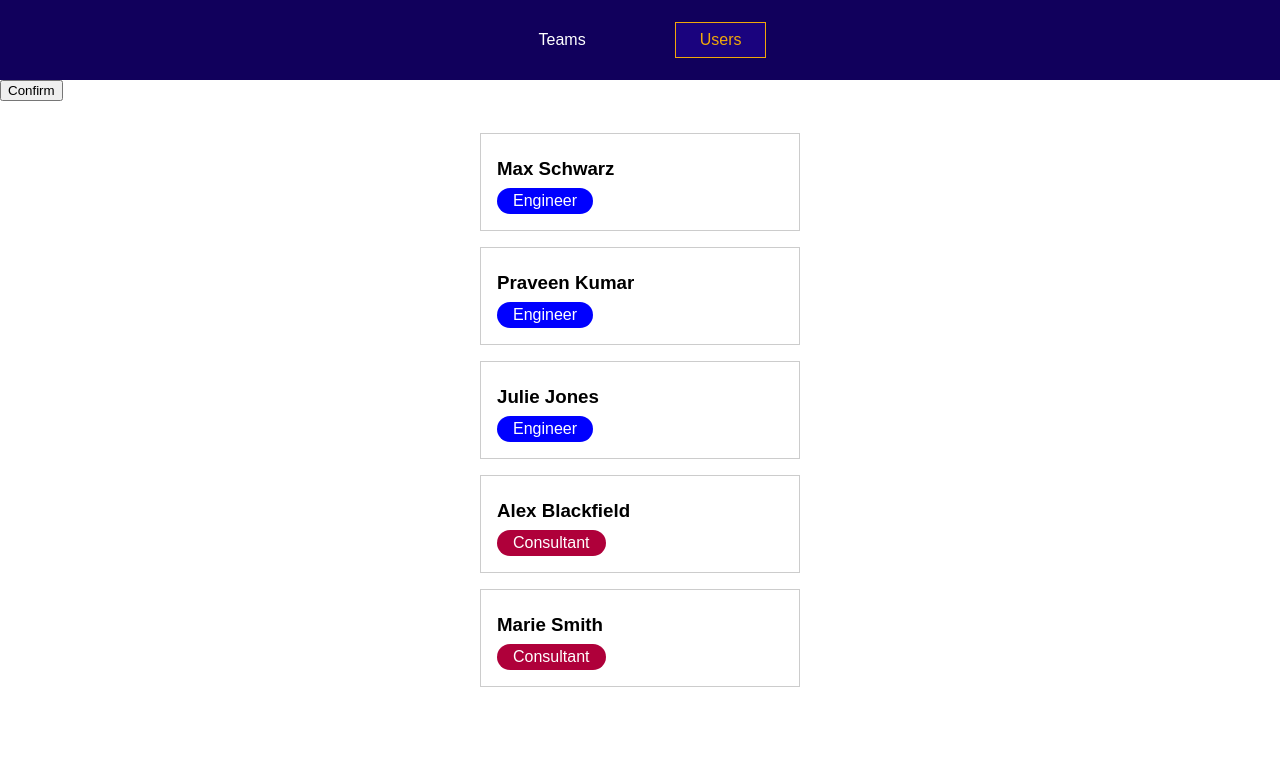
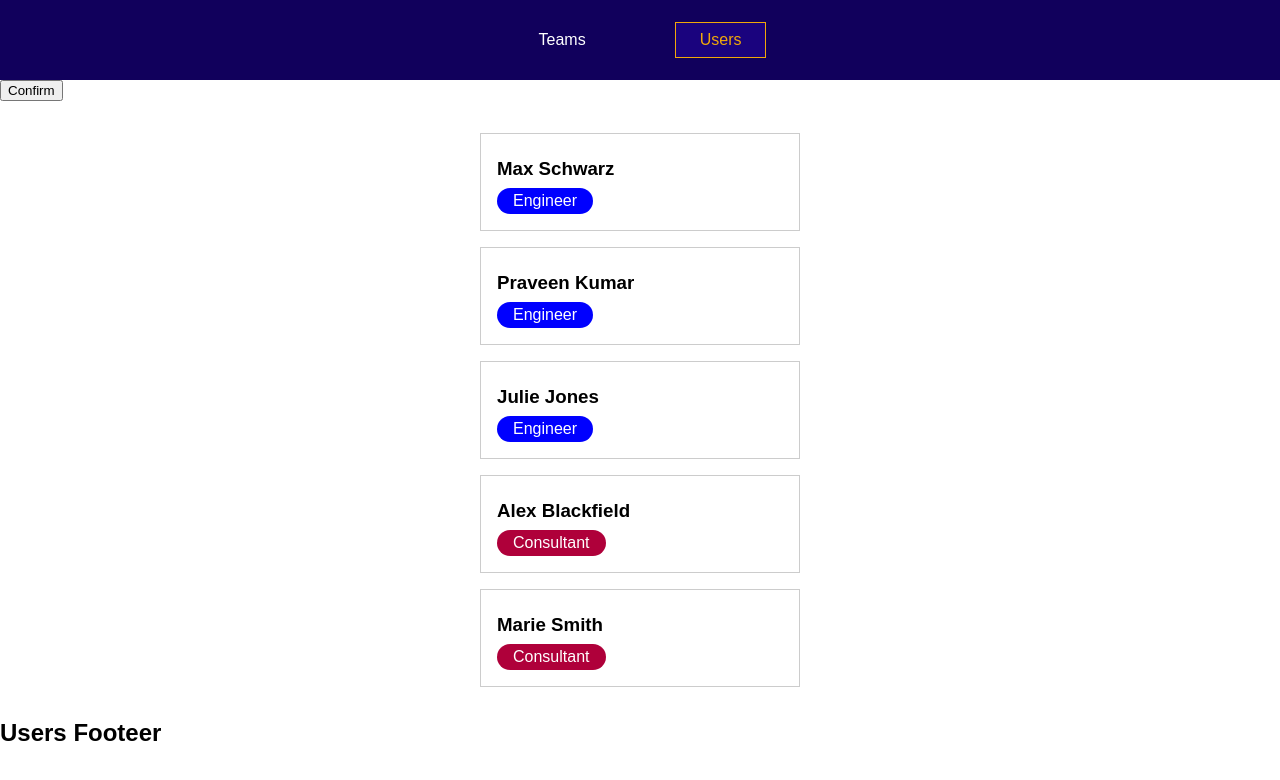
Before and after one commit to SohilaArafa/VueUd, a Vue app in the folder section13/: page /users in a window 1280 px wide. Shown: the top 780 px of the page. Built offline with nearby package versions, Linux system fonts and the light colour scheme.

Commit message:
multiple routing views

```diff
--- a/section13/src/App.vue
+++ b/section13/src/App.vue
@@ -4,6 +4,9 @@
   <main>
     <router-view></router-view>
   </main>
+  <footer>
+    <router-view name="footer" ></router-view>
+  </footer>
 </div>
 </template>
 
--- /dev/null
+++ b/section13/src/components/teams/TeamsFooter.vue
@@ -0,0 +1,3 @@
+<template>
+    <h2>Team Footeer</h2>
+</template>
--- /dev/null
+++ b/section13/src/components/users/UsersFooter.vue
@@ -0,0 +1,3 @@
+<template>
+    <h2>Users Footeer</h2>
+</template>
--- a/section13/src/main.js
+++ b/section13/src/main.js
@@ -5,6 +5,9 @@
 import UsersList from './components/users/UsersList.vue'
 import TeamMembers from './components/teams/TeamMembers.vue'
 import NotFound from './components/nav/NotFound.vue'
+import TeamsFooter from './components/teams/TeamsFooter.vue'
+import UsersFooter from './components/users/UsersFooter.vue'
+
 
 import App from './App.vue';
 
@@ -13,10 +16,12 @@
     history : createWebHistory(),
     routes : [
         {path : '/' , redirect : '/teams'},
-        {name : 'teams' , path : '/teams' , component : TeamsList , children : [
+        {name : 'teams' , path : '/teams' ,
+        components : {default : TeamsList , footer : TeamsFooter} ,
+        children : [
             { name:'team-members' , path : ':teamId' , component : TeamMembers , props : true }, // teams/t1
         ]  },
-        {path : '/users' , component : UsersList},
+        {path : '/users' , components : {default : UsersList , footer : UsersFooter} },
         {path : '/:notFound(.*)' , component: NotFound }
     ]
 }) ;
```
